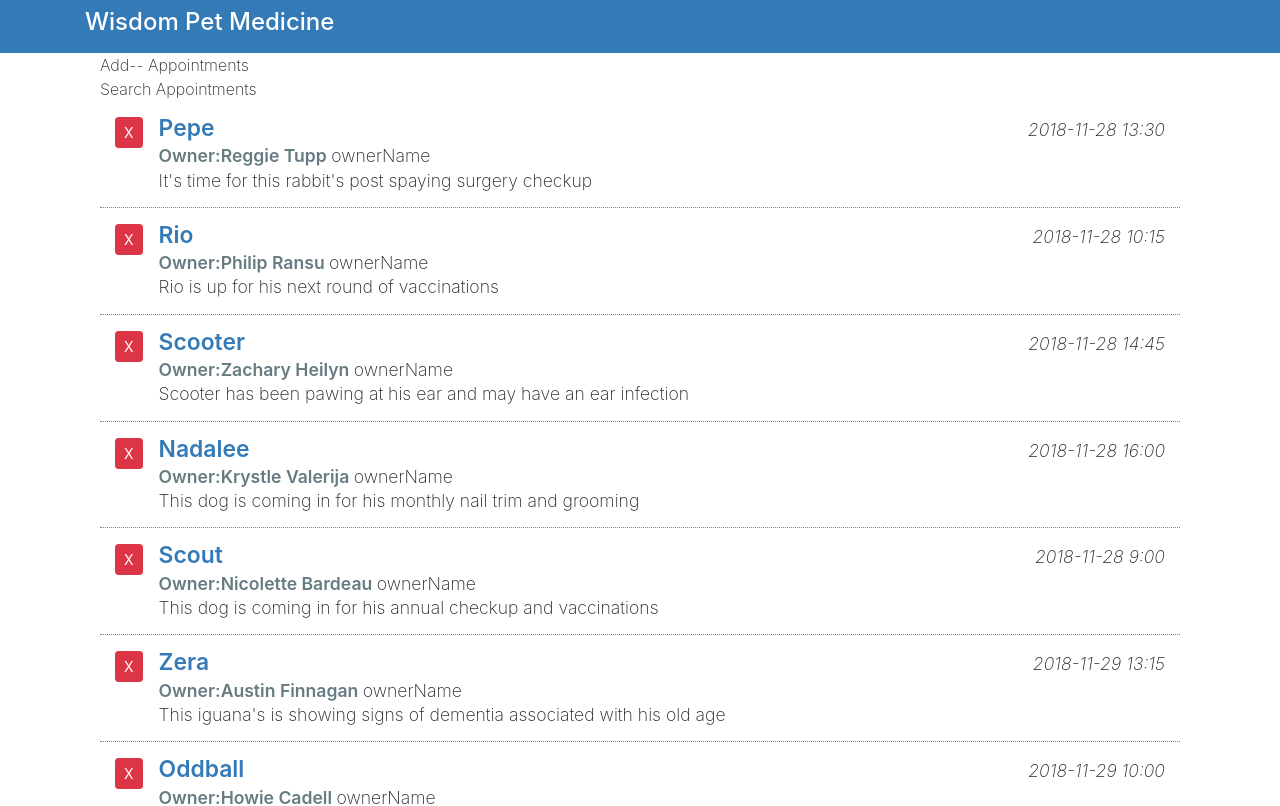
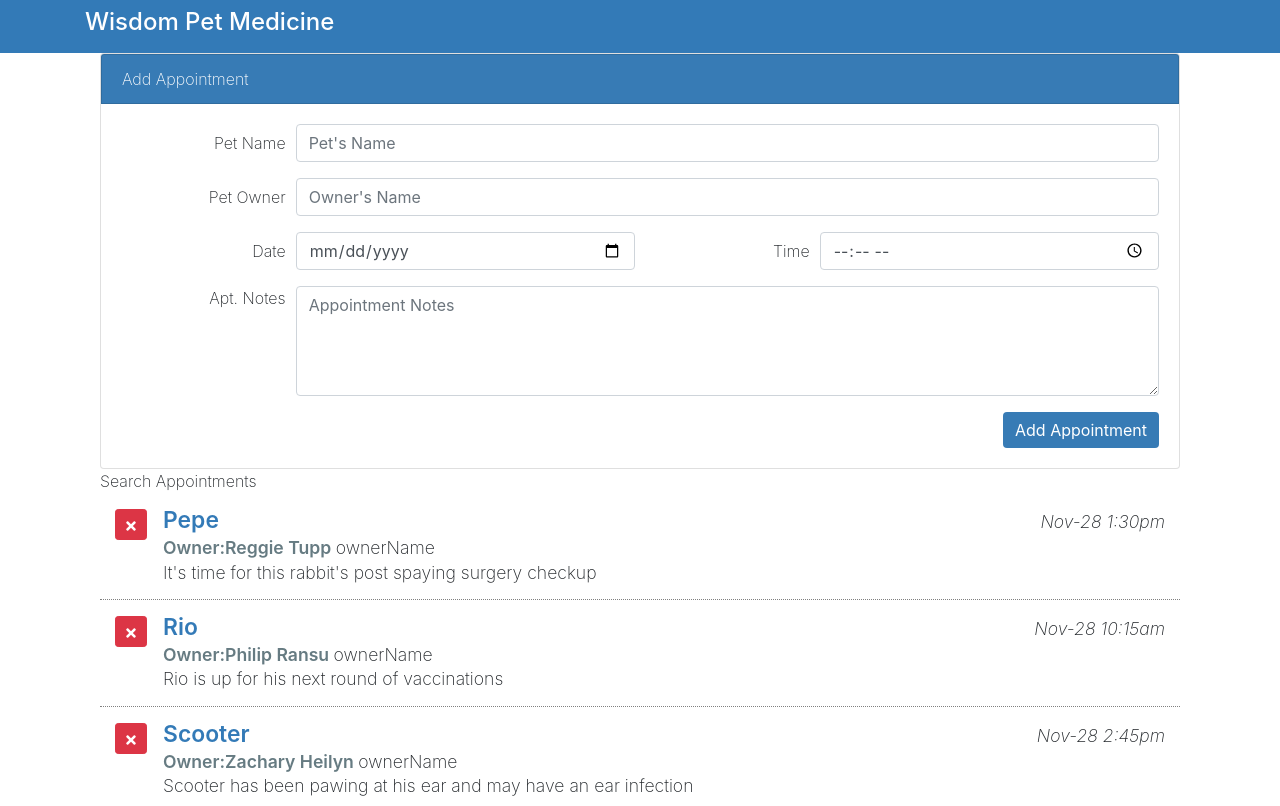
Before and after one commit to halmanza/buildInterface, a React (Create React App) app: page / in a window 1280 px wide. Shown: the top 806 px of the page. Built offline with nearby package versions, Linux system fonts and the light colour scheme.

Commit message:
update components

```diff
--- a/src/components/AddAppointments.js
+++ b/src/components/AddAppointments.js
@@ -2,7 +2,116 @@ import React, { Component } from "react";
 
 class AddAppointments extends Component {
   render() {
-    return <div>Add-- Appointments</div>;
+    return(
+
+      <div className={
+        `card textcenter mt-3` +
+        (this.props.formDisplay? '':'add-appointment')
+      }>
+          <div className="apt-addheading card-header bg-primary text-white">
+            Add Appointment
+          </div>
+
+          <div className="card-body">
+            <form id="aptForm" noValidate>
+              <div className="form-group form-row">
+                <label
+                  className="col-md-2 col-form-label text-md-right"
+                  htmlFor="petName"
+                  readOnly
+                >
+                  Pet Name
+                </label>
+                <div className="col-md-10">
+                  <input
+                    type="text"
+                    className="form-control"
+                    name="petName"
+                    placeholder="Pet's Name"
+                  />
+                </div>
+              </div>
+
+              <div className="form-group form-row">
+                <label
+                  className="col-md-2 col-form-label text-md-right"
+                  htmlFor="ownerName"
+                >
+                  Pet Owner
+                </label>
+                <div className="col-md-10">
+                  <input
+                    type="text"
+                    className="form-control"
+                    name="ownerName"
+                    placeholder="Owner's Name"
+                  />
+                </div>
+              </div>
+
+              <div className="form-group form-row">
+                <label
+                  className="col-md-2 col-form-label text-md-right"
+                  htmlFor="aptDate"
+                >
+                  Date
+                </label>
+                <div className="col-md-4">
+                  <input
+                    type="date"
+                    className="form-control"
+                    name="aptDate"
+                    id="aptDate"
+                  />
+                </div>
+                <label
+                  className="col-md-2 col-form-label text-md-right"
+                  htmlFor="aptTime"
+                >
+                  Time
+                </label>
+                <div className="col-md-4">
+                  <input
+                    type="time"
+                    className="form-control"
+                    name="aptTime"
+                    id="aptTime"
+                  />
+                </div>
+              </div>
+
+              <div className="form-group form-row">
+                <label className="col-md-2 text-md-right" htmlFor="aptNotes">
+                  Apt. Notes
+                </label>
+                <div className="col-md-10">
+                  <textarea
+                    className="form-control"
+                    rows="4"
+                    cols="50"
+                    name="aptNotes"
+                    id="aptNotes"
+                    placeholder="Appointment Notes"
+                  />
+                </div>
+              </div>
+
+              <div className="form-group form-row mb-0">
+                <div className="offset-md-2 col-md-10">
+                  <button
+                    type="submit"
+                    className="btn btn-primary d-block ml-auto"
+                  >
+                    Add Appointment
+                  </button>
+                </div>
+              </div>
+            </form>
+          </div>
+        </div>
+
+
+    );
   }
 }
 
--- a/src/components/App.js
+++ b/src/components/App.js
@@ -3,15 +3,24 @@ import "../css/App.css";
 import AddAppointments from "./AddAppointments";
 import SearchAppointments from "./SearchAppointments";
 import ListAppointments from "./ListAppointments";
-
+import {without} from 'lodash';
 class App extends React.Component {
   constructor(){
     super();
     this.state = {
       myAppointments:[],
+      formDisplay:false,
       lastIndex:0
+
     };
+    this.deleteAppointment=this.deleteAppointment.bind(this);
   }
+    deleteAppointment(apt){
+      let tempApts= this.state.myAppointments;
+      tempApts=without(tempApts,apt);
+      this.setState({myAppointments:tempApts})
+    }
+
 
 
   componentDidMount() {
@@ -36,9 +45,9 @@ class App extends React.Component {
           <div className="row">
             <div className="col-md-12 bg-white">
               <div className="container">
-                <AddAppointments />
+                <AddAppointments formDisplay={this.state.formDisplay}/>
                 <SearchAppointments />
-                <ListAppointments appointments={this.state.myAppointments}/>
+                <ListAppointments appointments={this.state.myAppointments} deleteAppointment={this.deleteAppointment}/>
               </div>
             </div>
           </div>
--- a/src/components/ListAppointments.js
+++ b/src/components/ListAppointments.js
@@ -1,19 +1,32 @@
 import React, { Component } from "react";
+import { FaTimes } from "react-icons/fa";
+import Moment from "react-moment";
 
 class ListAppointments extends Component {
   render() {
     return (
       <div className="appointment-list item-list mb-3">
-            {this.props.appointments.map(item=>(
+        {this.props.appointments.map((item) => (
           <div className="pet-item col media py-3" key={item.aptId}>
             <div className="mr-3">
-            <button className="pet-delete btn btn-sm btn-danger">X</button>
+              <button
+                className="pet-delete btn btn-sm btn-danger"
+                onClick={() => this.props.deleteAppointment(item)}
+              >
+                <FaTimes />
+              </button>
             </div>
 
             <div className="pet-info media-body">
               <div className="pet-head d-flex">
                 <span className="pet-name">{item.petName}</span>
-              <span className="apt-date ml-auto">{item.aptDate}</span>
+                <span className="apt-date ml-auto">
+                  <Moment
+                    date={item.aptDate}
+                    parse="YYYY-MM-DD hh:mm"
+                    format="MMM-D h:mma"
+                  />
+                </span>
               </div>
 
               <div className="owner-name">
@@ -24,9 +37,8 @@ class ListAppointments extends Component {
             </div>
           </div>
         ))}
-
       </div>
-    )
+    );
   }
 }
 
```
Lines whose indentation alone changed are shown as unchanged.
